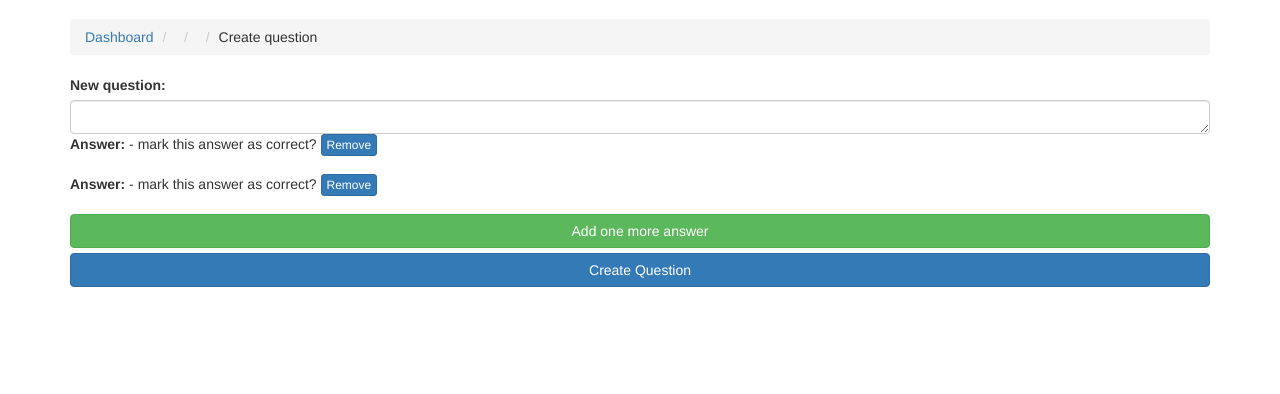
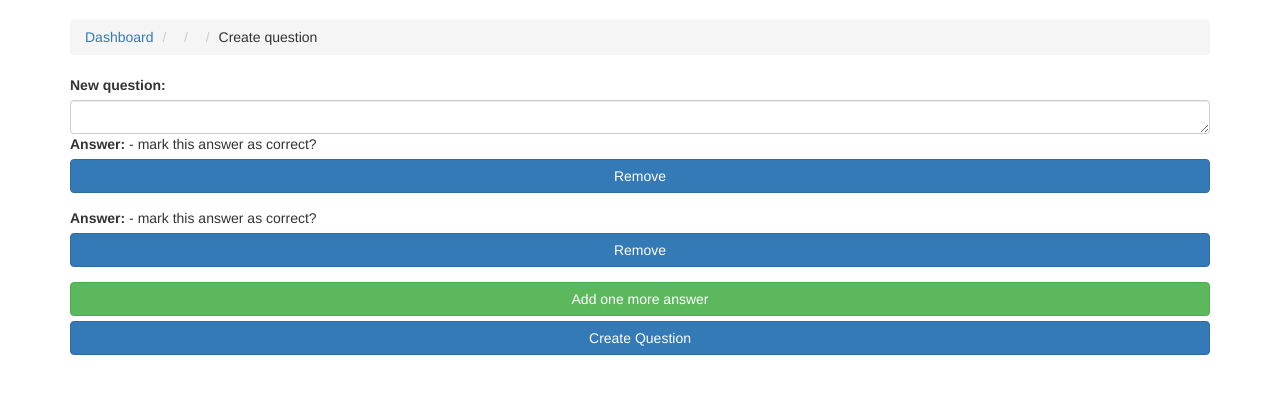
Before and after one commit to jonastonny/crs, a Django app: template vote/templates/vote/question_create.html in a window 1280 px wide. Shown: the part 51-445 px from the top of the page. Run offline with Django 3.2, Linux system fonts and the light colour scheme; the template is opened without the code that fills it: values that come from a table or form of the project are taken from there, others are empty; some libraries are stand-ins or nearby versions.

Commit message:
Add answers, remove checkbox

```diff
--- a/vote/static/vote/js/question.js
+++ b/vote/static/vote/js/question.js
@@ -29,6 +29,7 @@
             $('#answers').append(answerDiv);
             answerDiv.find('textarea.answer').val('').attr('value', '').focus();
             answerDiv.find('input:hidden#answer_id').val('None');
+            answerDiv.find('input.correct').removeAttr('checked');
             removeAnswer();
             postUpdate();
             clean();
--- a/vote/templates/vote/question_create.html
+++ b/vote/templates/vote/question_create.html
@@ -30,7 +30,7 @@
                             {% if aform.errors %}
                                 <div class="alert alert-warning" role="alert">{{ aform.errors.answer_text }}</div>
                             {% endif %}
-                            <button type="button" class="btn btn-primary btn-xs remove-answer">Remove</button>
+                            <button type="button" class="btn btn-primary btn-block remove-answer">Remove</button>
                         </div>
                     {% endfor %}
                 </div>
```
